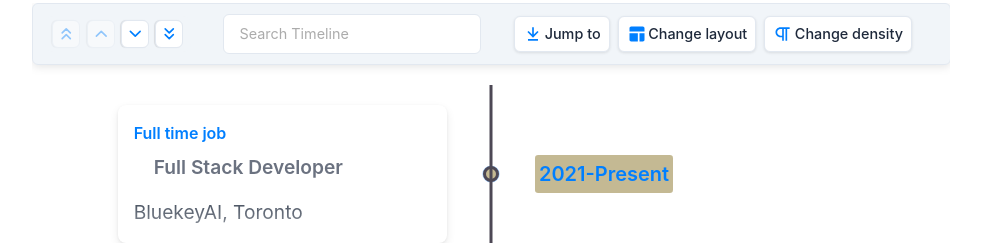
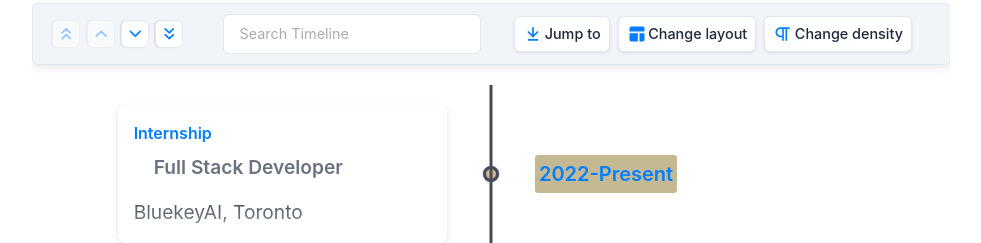
Before and after one commit to codesahib/codesahib.com, a React (Create React App) app in the folder frontend/: page /about-me in a window 1280 px wide. Shown: the part 1180-1423 px from the top of the page, without its empty margins (149-1130 px from the left). Built offline with nearby package versions, Linux system fonts and the light colour scheme; a web font is replaced by a local one.

Commit message:
data correction

```diff
--- a/frontend/src/components/me/Timeline.js
+++ b/frontend/src/components/me/Timeline.js
@@ -6,8 +6,8 @@ import './Timeline.css'
 export default function Timeline() {
     const items = [
         {
-            title: "2021-Present",
-            cardTitle: "Full time job",
+            title: "2022-Present",
+            cardTitle: "Internship",
             cardSubtitle:"Full Stack Developer",
             cardDetailedText: "BluekeyAI, Toronto"
         },
```
